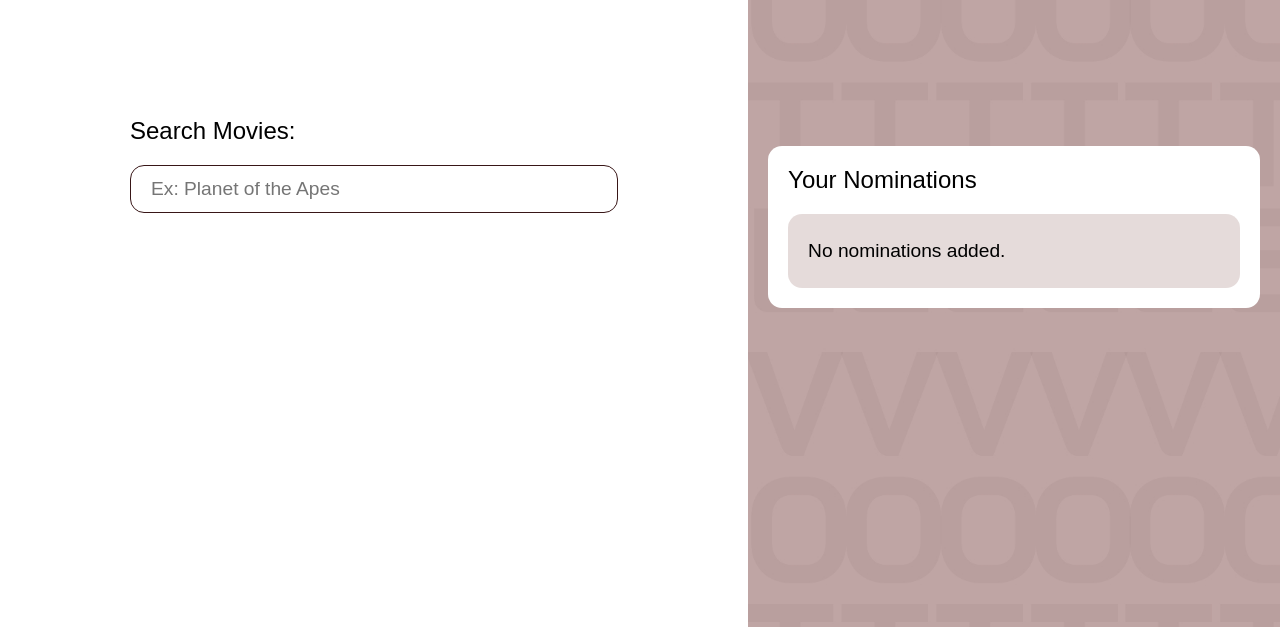
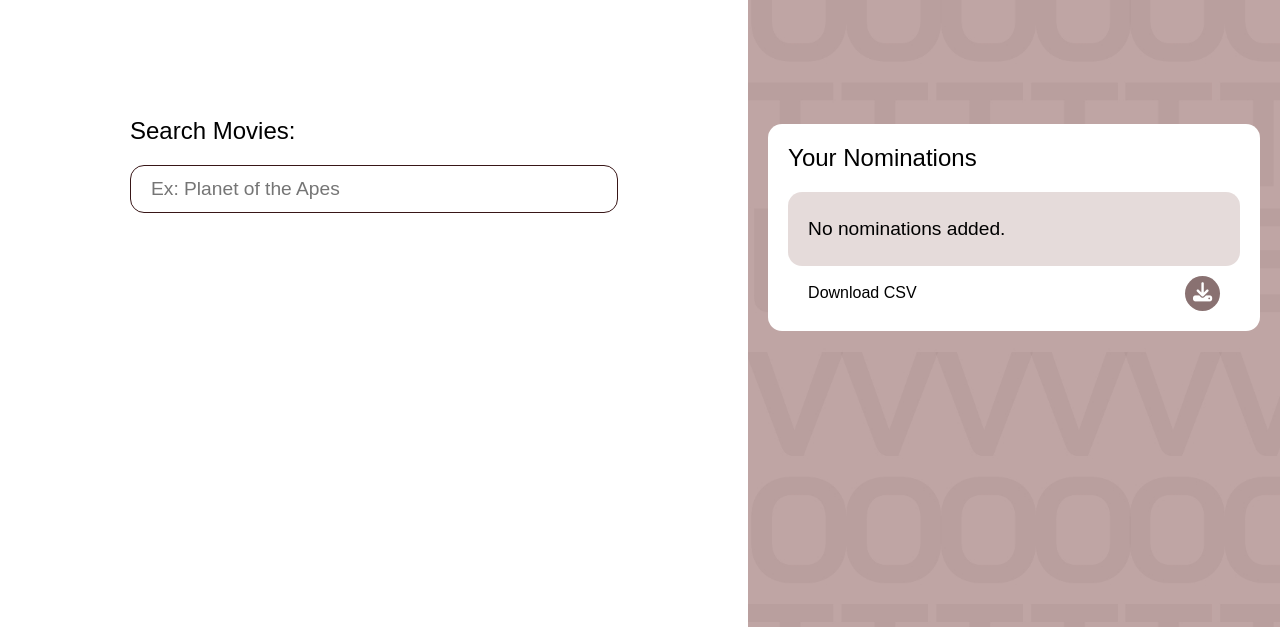
Before and after one commit to Aviipatell/The-Shoppies, a plain HTML site: page index.html in a window 1280 px wide. Shown: the part 173-800 px from the top of the page. Drawn offline with Linux system fonts and the light colour scheme; a web font is replaced by a local one.

Commit message:
Added ability to download selected nominations as a csv

```diff
--- a/app.js
+++ b/app.js
@@ -83,9 +83,9 @@ const searchBar = document.querySelector("#search-bar");
 searchBar.addEventListener("input", (e) => {
   const searchValue = e.target.value;
 
-//   if (searchValue === "") {
-//       break;
-//   }
+  //   if (searchValue === "") {
+  //       break;
+  //   }
 
   // clear searchResultContainer
   while (searchResultContainer.firstChild) {
@@ -167,3 +167,21 @@ const alreadyNominated = (movieID) => {
   //   }
   return false;
 };
+
+const downloadCSV = () => {
+  var csv = "Movie Name, Imdb ID, Poster URL\n";
+  nominationsArray.forEach((nomination) => {
+    csv += `${nomination.title},${nomination.imdbID},${nomination.poster}`;
+    csv += "\n";
+  });
+
+  //   document.write(csv);
+
+  var hiddenElement = document.createElement("a");
+  hiddenElement.href = "data:text/csv;charset=utf-8," + encodeURI(csv);
+  hiddenElement.target = "_blank";
+
+  //provide the name for the CSV file to be downloaded
+  hiddenElement.download = "The Shoppies Nominations.csv";
+  hiddenElement.click();
+};
--- a/index.html
+++ b/index.html
@@ -72,6 +72,12 @@
               </div>
             </template>
           </div>
+          <div class="download-container">
+            <p>Download CSV</p>
+            <button class="download-button" onclick="downloadCSV()">
+              <i class="fas fa-download"></i>
+            </button>
+          </div>
         </div>
       </div>
     </div>
--- a/styles.css
+++ b/styles.css
@@ -103,10 +103,12 @@ body {
   padding: 5px;
   color: white;
   background-color: var(--accent-color);
+  transition: 0.3s ease-in-out background;
 }
 
 .result-button:hover {
   cursor: pointer;
+  background-color: var(--head-color);
 }
 
 .result-button:disabled {
@@ -199,6 +201,38 @@ body {
   cursor: not-allowed;
 }
 
+.download-container {
+  /* border: 1px solid red; */
+  display: flex;
+  padding-left: 20px;
+  padding-right: 20px;
+  padding-top: 10px;
+  /* flex-direction: column; */
+  justify-content: space-between;
+  align-items: center;
+}
+
+.download-container > p {
+}
+
+.download-button {
+  font-size: 1.2em;
+  background-color: transparent;
+  border: none;
+  height: 35px;
+  width: 35px;
+  padding: 5px;
+  border-radius: 50%;
+  background-color: var(--accent-color);
+  color: white;
+  transition: 0.3s ease-in-out background;
+}
+
+.download-button:hover {
+  cursor: pointer;
+  background-color: var(--head-color);
+}
+
 @media screen and (max-width: 1260px) {
   .container-left {
     flex-basis: calc(65% - 160px);
@@ -271,6 +305,12 @@ body {
     font-size: 1rem;
     height: 27px;
     width: 27px;
+  }
+
+  .download-button {
+    font-size: 1rem;
+    width: 30px;
+    height: 30px;
   }
 
   .container-right {
```
